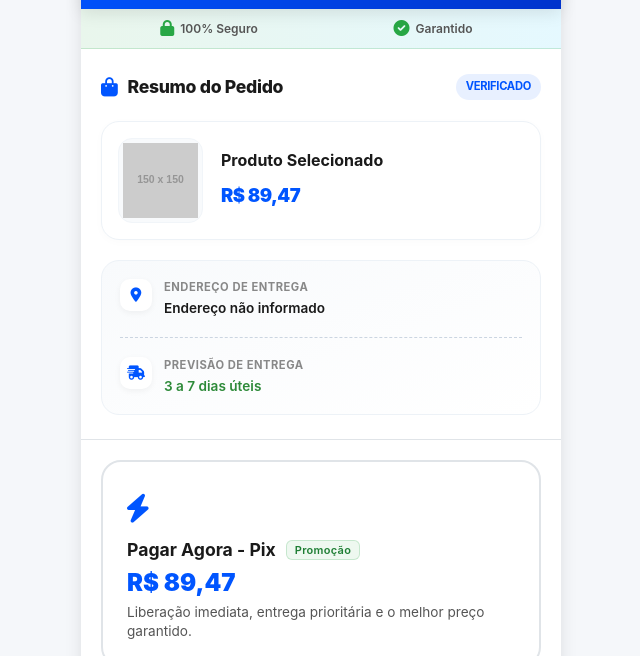
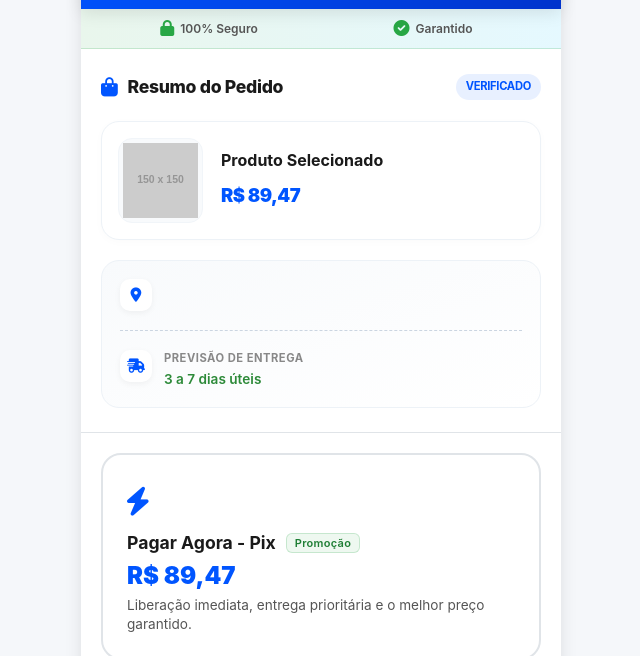
Before and after one commit to Hyundai-auto/pixajudaja2, a website: page public/index.html in a window 1280 px wide. Shown: the part 56-712 px from the top of the page, without its empty margins (319-959 px from the left). Drawn offline with nearby package versions, Linux system fonts and the light colour scheme; placeholder pictures from the web are drawn by us.

Commit message:
Update index.html

```diff
--- a/public/index.html
+++ b/public/index.html
@@ -1210,10 +1210,6 @@ function renderOrderSummary() {
                     <div class="order-info-icon-wrapper">
                         <i class="fas fa-map-marker-alt"></i>
                     </div>
-                    <div class="order-info-content">
-                        <div class="order-info-label">Endereço de Entrega</div>
-                        <div class="order-info-text">${deliveryAddress}</div>
-                    </div>
                 </div>
                 <div class="order-total-divider"></div>
                 <div class="order-info-row">
```
